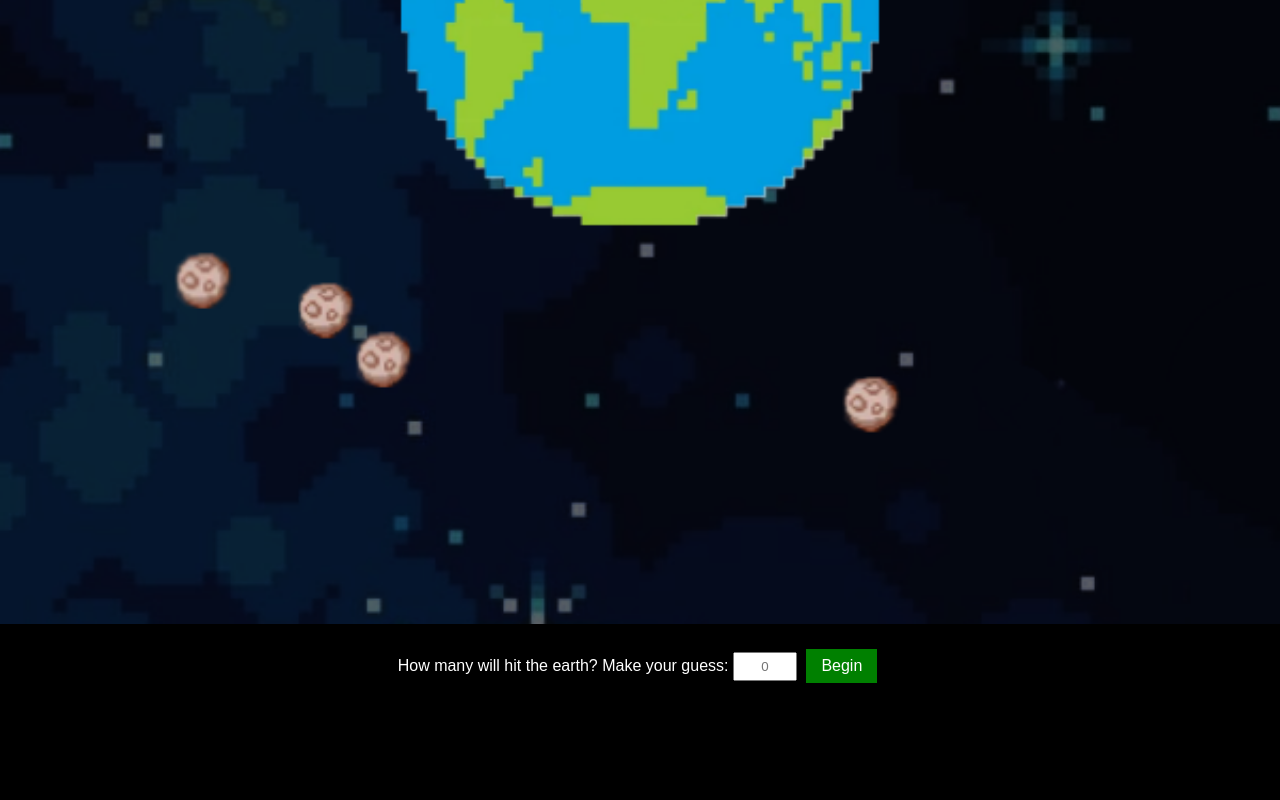
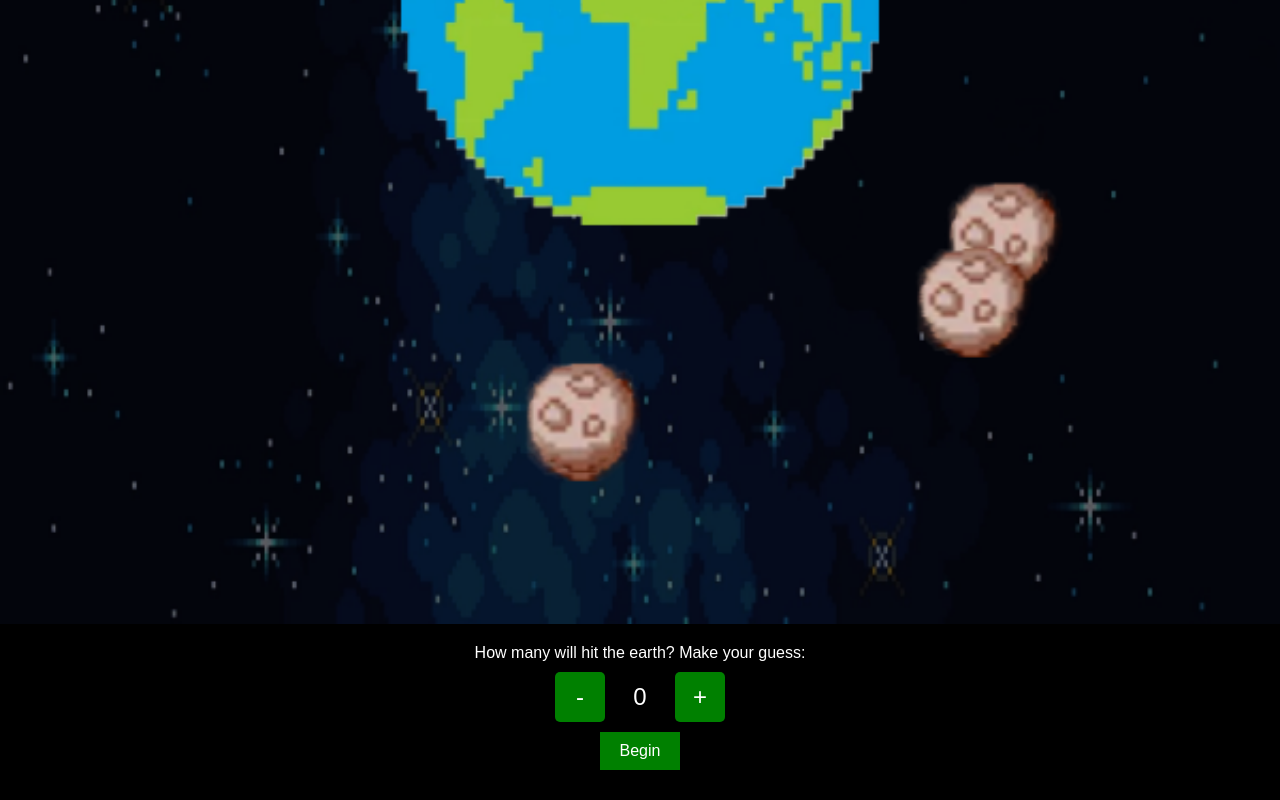
Before and after one commit to GrantBeverley/EarthStrike, a plain HTML site: page index.html in a window 1280 px wide. Shown: the part 676-1476 px from the top of the page. Before the commit the page ends 1384 px from the top, so only its background shows below. Drawn offline with Linux system fonts and the light colour scheme.

Commit message:
Add files via upload

```diff
--- a/index.html
+++ b/index.html
@@ -13,7 +13,11 @@
         <canvas id="gameCanvas"></canvas>
         <div id="controls">
             <label for="guess">How many will hit the earth? Make your guess:</label>
-            <input type="text" id="guess" placeholder="0" maxlength="2">
+            <div id="guess-container">
+                <button id="decreaseGuess" class="guess-button">-</button>
+                <span id="guess">0</span>
+                <button id="increaseGuess" class="guess-button">+</button>
+            </div>
             <button id="startButton">Begin</button>
             <button id="playAgainButton" style="display: none;">Play Again</button>
         </div>
--- a/script.js
+++ b/script.js
@@ -1,115 +1,111 @@
 const canvas = document.getElementById("gameCanvas");
 const ctx = canvas.getContext("2d");
 
-// Set default canvas dimensions
+// Game Variables
 const defaultWidth = 600;
 const defaultHeight = 600;
 canvas.width = defaultWidth;
 canvas.height = defaultHeight;
 
-// Load images
 const earthImage = new Image();
-earthImage.src = "earth2.png"; // Custom Earth image
+earthImage.src = "earth2.png";
 
 const meteorImage = new Image();
-meteorImage.src = "meteor2.png"; // Custom Meteor image
+meteorImage.src = "meteor2.png";
 
 const spaceBackground = new Image();
-spaceBackground.src = "space.png"; // Space background image
+spaceBackground.src = "space.png";
 
-const meteors = [];
+let meteors = [];
 let collisionCount = 0;
 let gameRunning = false;
 let timer = 20;
-let explosions = []; // Store active explosions
+let explosions = [];
+let userGuess = 0;
 
-// Function to generate random values
-function random(min, max) {
-    return Math.random() * (max - min) + min;
-}
-
-// Create meteors with random starting positions
+// Function to create meteors
 function createMeteors() {
-    meteors.length = 0; // Reset meteors
+    meteors = [];
     for (let i = 0; i < 10; i++) {
-        let angle = random(0, 2 * Math.PI);
-        let distance = random(200, 250);
+        let angle = Math.random() * 2 * Math.PI;
+        let distance = Math.random() * 50 + 200;
         meteors.push({
             x: 300 + Math.cos(angle) * distance,
             y: 300 + Math.sin(angle) * distance,
-            dx: random(-1.5, 1.5),
-            dy: random(-1.5, 1.5),
+            dx: Math.random() * 2 - 1,
+            dy: Math.random() * 2 - 1,
             collided: false
         });
     }
 }
 
-// Draw the centered space background
+// Draw background
 function drawBackground() {
-    const bgX = (canvas.width - spaceBackground.width) / 2; // Center horizontally
-    const bgY = (canvas.height - spaceBackground.height) / 2; // Center vertically
-    ctx.drawImage(spaceBackground, bgX, bgY, spaceBackground.width, spaceBackground.height);
+    ctx.drawImage(spaceBackground, 0, 0, canvas.width, canvas.height);
 }
 
-// Draw Earth using your custom image (increased size by 50%)
+// Draw Earth
 function drawEarth() {
-    const earthSize = 150 * 1.5; // Increase size by 50%
+    const earthSize = 150 * 1.5;
     ctx.drawImage(earthImage, 300 - earthSize / 2, 300 - earthSize / 2, earthSize, earthSize);
 }
 
-
-// Draw meteors using the custom meteor image (reduced size by 50%)
+// Draw meteors
 function drawMeteors() {
-    const meteorWidth = 57 / 2; // 50% of the original width
-    const meteorHeight = 52 / 2; // 50% of the original height
-    meteors.forEach(meteor => {
+    meteors.forEach((meteor) => {
         if (!meteor.collided) {
-            ctx.drawImage(meteorImage, meteor.x - meteorWidth / 2, meteor.y - meteorHeight / 2, meteorWidth, meteorHeight);
+            ctx.drawImage(meteorImage, meteor.x - 28.5, meteor.y - 26, 57, 52);
         }
     });
 }
 
-// Draw explosions (increased size by 50%)
+// Draw explosions
 function drawExplosions() {
-    const explosionFontSize = 20 * 1.5; // 50% larger than the original font size
-    explosions.forEach(explosion => {
+    explosions.forEach((explosion) => {
         ctx.fillStyle = "red";
-        ctx.font = `${explosionFontSize}px Arial`;
-        ctx.fillText("💥", explosion.x - explosionFontSize / 3, explosion.y + explosionFontSize / 3);
+        ctx.font = "30px Arial";
+        ctx.fillText("💥", explosion.x - 15, explosion.y + 10);
     });
 }
 
-// Remove explosions after 1 second
+// Cleanup explosions
 function cleanupExplosions() {
     const now = Date.now();
-    explosions = explosions.filter(explosion => now - explosion.timestamp < 1000);
+    explosions = explosions.filter((explosion) => now - explosion.timestamp < 1000);
 }
+
+// Update guess display
+function updateGuessDisplay() {
+    document.getElementById("guess").textContent = userGuess;
+}
+
+// Handle guess button clicks
+document.getElementById("decreaseGuess").addEventListener("click", () => {
+    if (userGuess > 0) {
+        userGuess--;
+        updateGuessDisplay();
+    }
+});
+
+document.getElementById("increaseGuess").addEventListener("click", () => {
+    if (userGuess < 10) {
+        userGuess++;
+        updateGuessDisplay();
+    }
+});
 
 // Reset game display
 function resetGameDisplay() {
-    createMeteors(); // Ensure meteors are regenerated
+    createMeteors();
     ctx.clearRect(0, 0, canvas.width, canvas.height);
-    drawBackground(); // Draw the space background
-    drawEarth(); // Draw the Earth on reset
-    drawMeteors(); // Draw the meteors on reset
+    drawBackground();
+    drawEarth();
+    drawMeteors();
     document.getElementById("collision-count").textContent = "0";
     document.getElementById("time-left").textContent = "20";
-    document.getElementById("guess").value = "";
+    userGuess = 0;
+    updateGuessDisplay();
 }
-
-// Dynamically resize the canvas
-function resizeCanvas() {
-    const container = document.getElementById("game-container");
-    const containerWidth = container.offsetWidth;
-    const scaleFactor = containerWidth / defaultWidth;
-
-    canvas.style.width = `${containerWidth}px`;
-    canvas.style.height = `${defaultHeight * scaleFactor}px`;
-}
-
-// Resize the canvas when the window resizes
-window.addEventListener("resize", resizeCanvas);
-window.addEventListener("load", resizeCanvas);
 
 // Update game
 function update() {
@@ -121,17 +117,17 @@ function update() {
     drawMeteors();
     drawExplosions();
 
-    const earthRadius = (150 * 1.5) / 2; // Earth's updated radius
+    const earthRadius = (150 * 1.5) / 2;
 
-    meteors.forEach(meteor => {
+    meteors.forEach((meteor) => {
         if (!meteor.collided) {
             meteor.x += meteor.dx;
             meteor.y += meteor.dy;
 
-            // Adjusted collision detection
-            const meteorCollisionRadius = 26 / 2; // Half the new meteor height
-            let dist = Math.hypot(meteor.x - 300, meteor.y - 300); // Distance between meteor and Earth center
-            if (dist < earthRadius + meteorCollisionRadius) { // Earth's radius + Meteor collision radius
+            const meteorCollisionRadius = 26 / 2;
+            const dist = Math.hypot(meteor.x - 300, meteor.y - 300);
+
+            if (dist < earthRadius + meteorCollisionRadius) {
                 meteor.collided = true;
                 collisionCount++;
                 document.getElementById("collision-count").textContent = collisionCount;
@@ -144,12 +140,9 @@ function update() {
     requestAnimationFrame(update);
 }
 
-
 // Start game logic
 function startGame() {
-    const userGuess = parseInt(document.getElementById("guess").value);
-
-    if (isNaN(userGuess) || userGuess < 0 || userGuess > 10) {
+    if (userGuess < 0 || userGuess > 10) {
         alert("Please enter a valid guess between 0 and 10.");
         return;
     }
@@ -165,7 +158,6 @@ function startGame() {
     createMeteors();
     update();
 
-    // Countdown timer
     const countdown = setInterval(() => {
         timer--;
         document.getElementById("time-left").textContent = timer;
@@ -181,10 +173,10 @@ function startGame() {
 function endGame() {
     gameRunning = false;
 
-    const userGuess = parseInt(document.getElementById("guess").value) || 0;
-    const message = userGuess === collisionCount
-        ? `Well done! Your guess of ${userGuess} was correct!`
-        : `Sorry, you guessed ${userGuess}, but ${collisionCount} actually happened.`;
+    const message =
+        userGuess === collisionCount
+            ? `Well done! Your guess of ${userGuess} was correct!`
+            : `Sorry, you guessed ${userGuess}, but ${collisionCount} actually happened.`;
 
     alert(message);
     document.getElementById("playAgainButton").style.display = "inline-block";
@@ -203,4 +195,4 @@ document.getElementById("startButton").addEventListener("click", startGame);
 document.getElementById("playAgainButton").addEventListener("click", playAgain);
 
 // Initialize the display
-spaceBackground.onload = resetGameDisplay; // Ensure background is drawn after loading
+spaceBackground.onload = resetGameDisplay;
--- a/styles.css
+++ b/styles.css
@@ -13,43 +13,73 @@ body {
     height: auto;
     margin: 20px auto;
     display: inline-block;
-    width: 100%; /* Ensure the container adjusts to screen size */
+    width: 100%;
 }
 
 canvas {
-    width: 100%; /* Make the canvas responsive */
-    height: auto; /* Maintain aspect ratio */
+    width: 100%;
+    height: auto;
     display: block;
     margin: 0 auto;
-    background: black; /* Background color in case image doesn't load */
+    background: black;
 }
 
 #controls {
     margin-top: 20px;
 }
 
-input {
-    width: 50px;
-    padding: 5px;
-    text-align: center;
+#guess-container {
+    display: flex;
+    align-items: center;
+    justify-content: center;
+    margin-top: 10px;
 }
 
-button {
-    padding: 8px 15px;
+#guess {
+    font-size: 24px;
+    margin: 0 10px;
+    width: 50px;
+    text-align: center;
+    display: inline-block;
+}
+
+.guess-button {
+    font-size: 24px;
+    width: 50px;
+    height: 50px;
+    background-color: green;
+    color: white;
+    border: none;
+    border-radius: 5px;
+    cursor: pointer;
+}
+
+.guess-button:hover {
+    background-color: darkgreen;
+}
+
+#startButton {
+    padding: 10px 20px;
+    font-size: 16px;
     background-color: green;
     color: white;
     border: none;
     cursor: pointer;
-    font-size: 16px;
-    margin: 5px;
+    margin: 10px;
 }
 
-button:hover {
+#startButton:hover {
     background-color: darkgreen;
 }
 
 #playAgainButton {
+    padding: 10px 20px;
+    font-size: 16px;
     background-color: red;
+    color: white;
+    border: none;
+    cursor: pointer;
+    margin: 10px;
 }
 
 #playAgainButton:hover {
```
